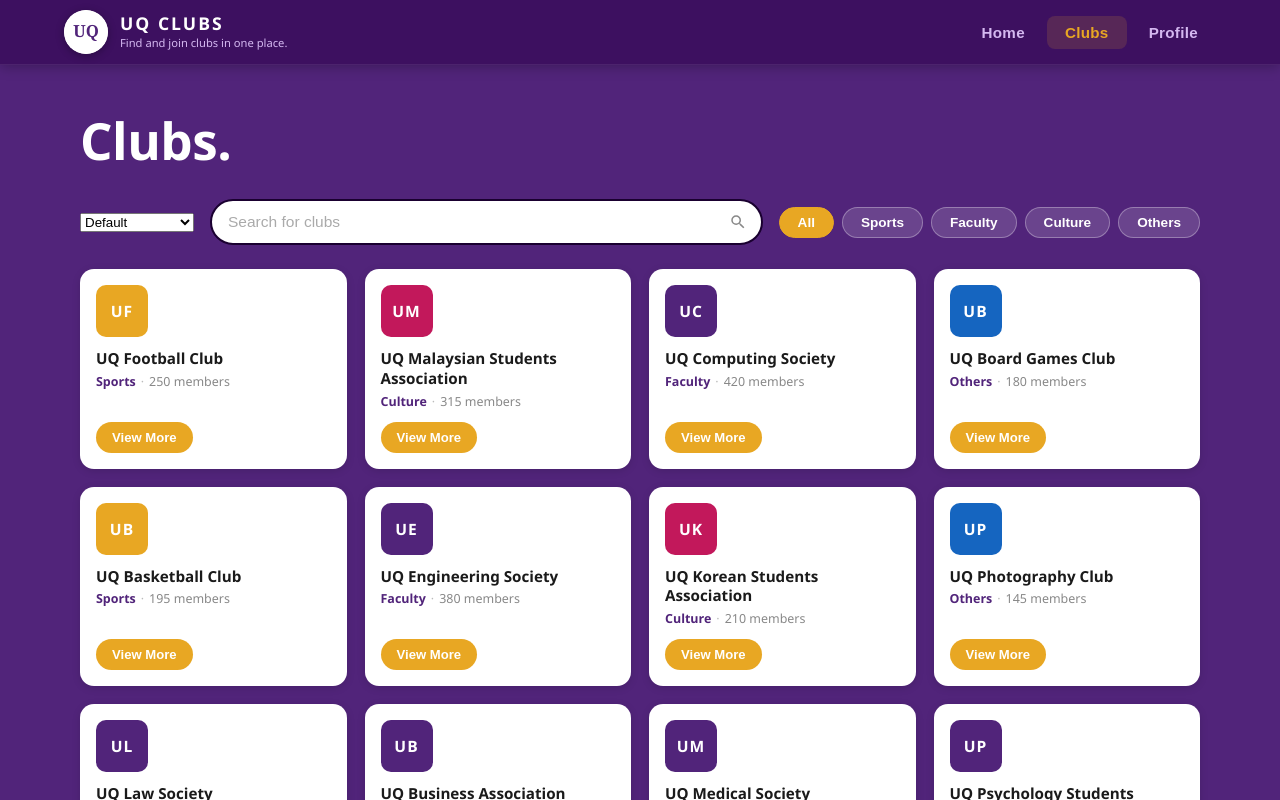
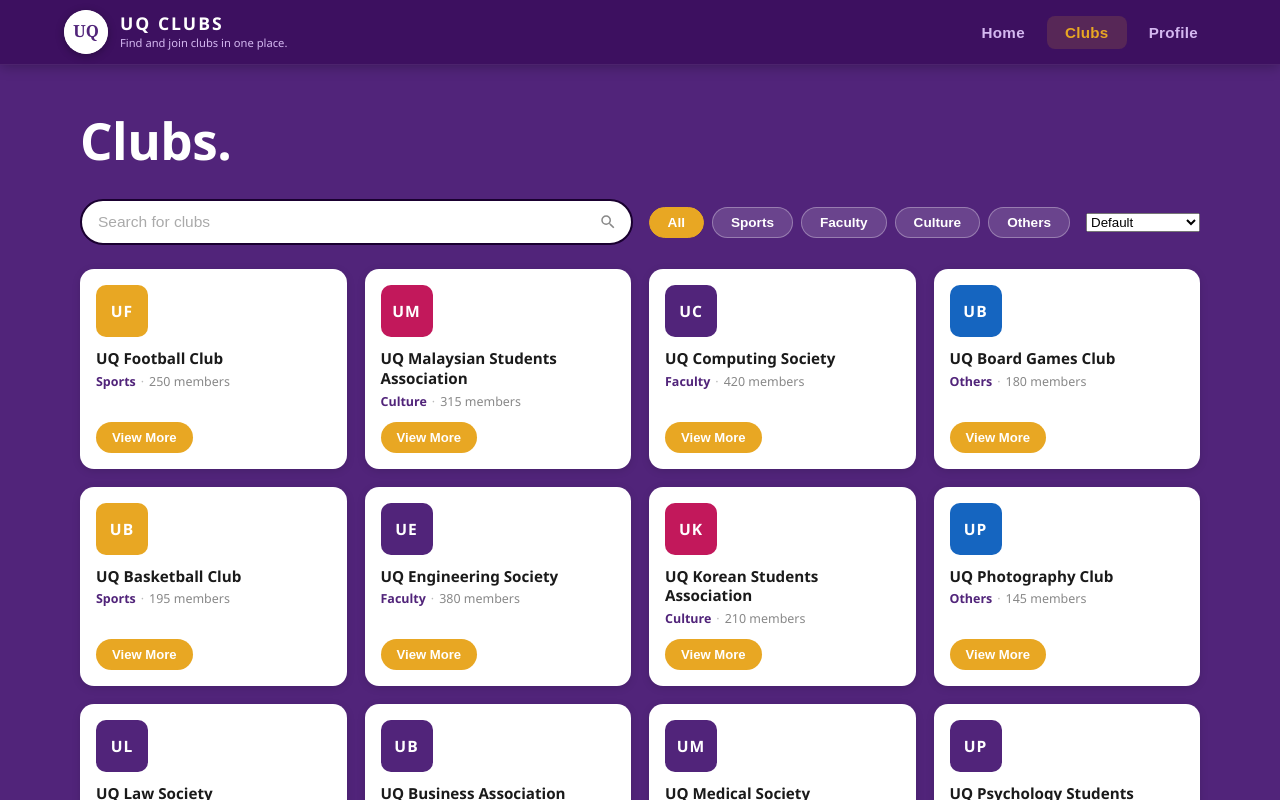
Before and after one commit to COMP1100-2026-s1/39_Idris, a React (Create React App) app in the folder Iteration 3/uq-clubs/: page / in a window 1280 px wide. Both pictures are taken after a click on the button "Clubs". Shown: the top 800 px of the page. Built offline with nearby package versions, Linux system fonts and the light colour scheme.

Commit message:
Update ClubsPage.js

```diff
--- a/Iteration 3/uq-clubs/src/components/ClubsPage.js
+++ b/Iteration 3/uq-clubs/src/components/ClubsPage.js
@@ -45,15 +45,6 @@ const filtered = clubs
       <h1 className="page-title">Clubs.</h1>
 
       <div className="clubs-toolbar">
-    <select
-  value={sortOption}
-  onChange={(e) => setSortOption(e.target.value)}
->
-  <option value="default">Default</option>
-  <option value="az">A-Z</option>
-  <option value="most">Most Members</option>
-  <option value="least">Least Members</option>
-</select>
         <div className="search-bar-wrap search-bar-wrap--inline">
           <input
             className="search-bar"
@@ -80,6 +71,15 @@ const filtered = clubs
             </button>
           ))}
         </div>
+                <select
+  value={sortOption}
+  onChange={(e) => setSortOption(e.target.value)}
+>
+  <option value="default">Default</option>
+  <option value="az">A-Z</option>
+  <option value="most">Most Members</option>
+  <option value="least">Least Members</option>
+</select>
       </div>
 
       {filtered.length === 0 ? (
```
